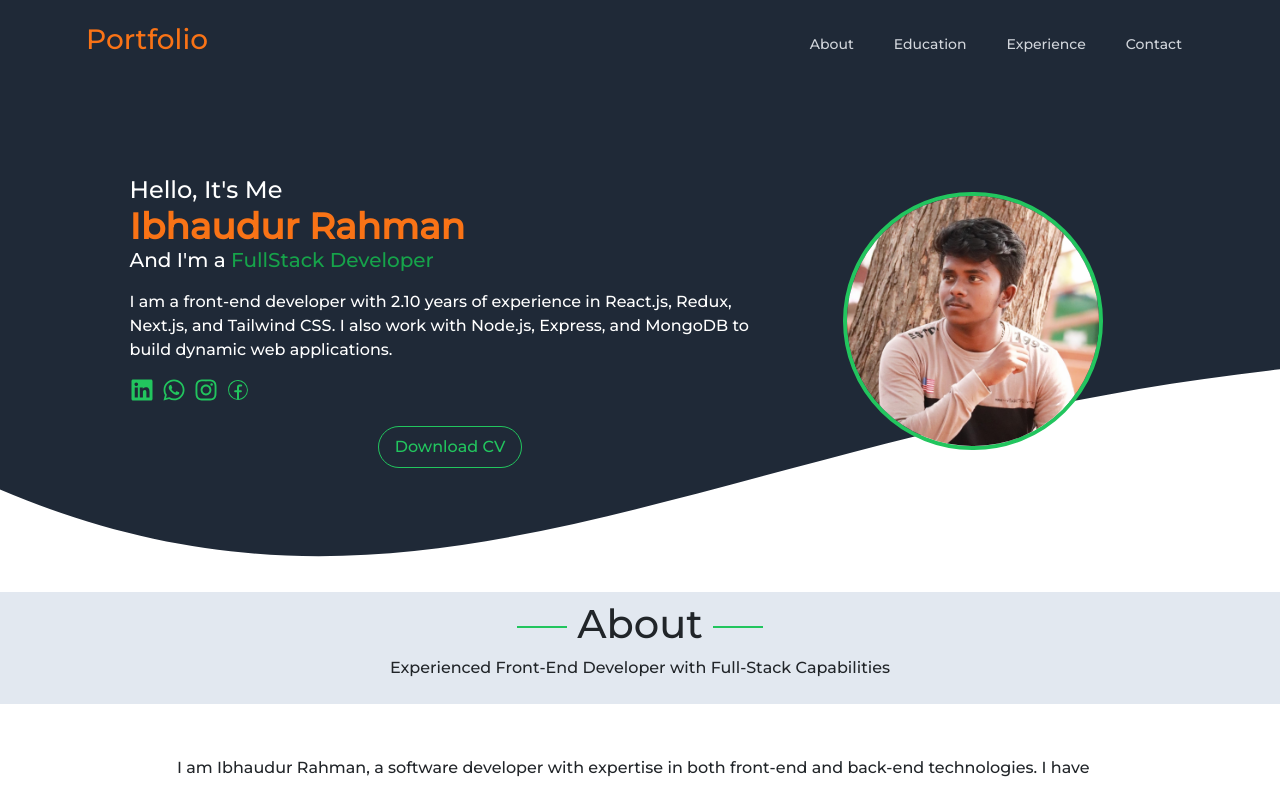
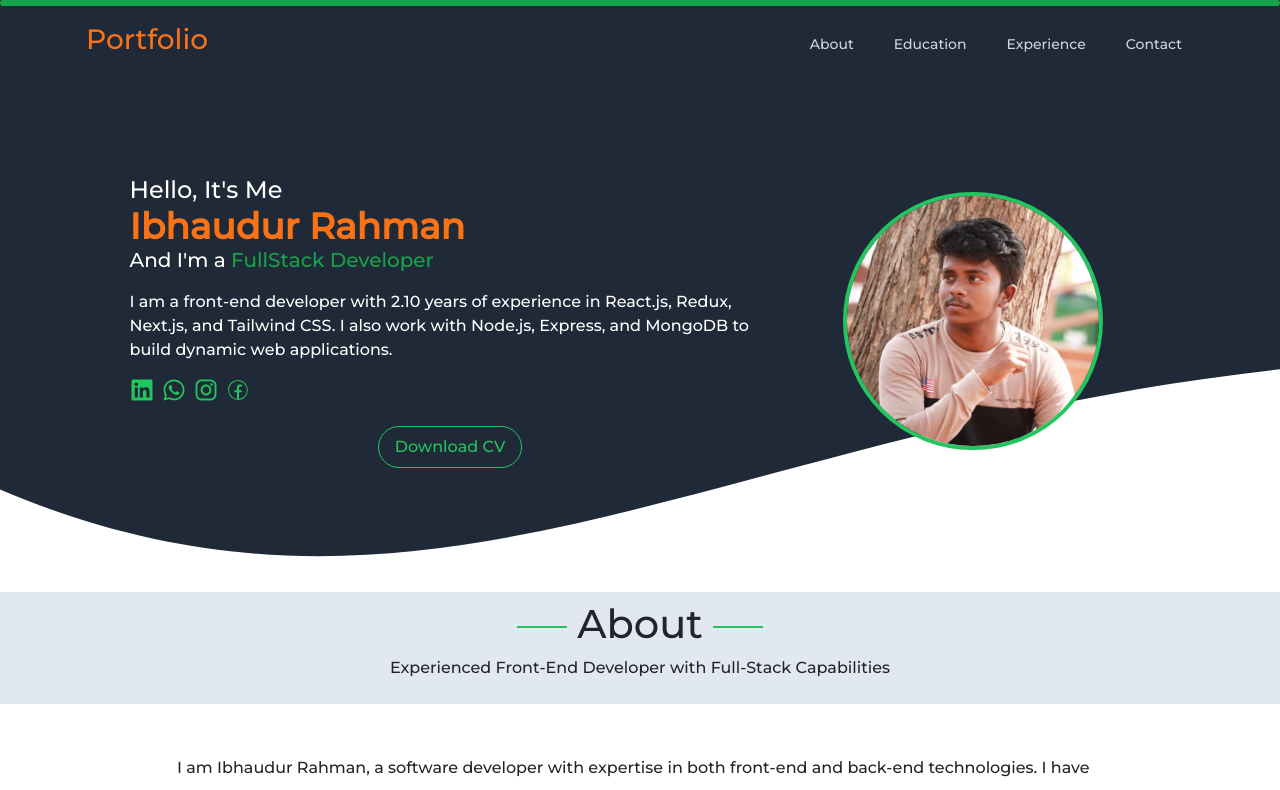
Before and after one commit to ibhaudur/my-portfolio-nextjs, a Next.js app: page / in a window 1280 px wide. Shown: the top 790 px of the page. Built offline with nearby package versions, Linux system fonts and the light colour scheme; no server answers.

Commit message:
scroll animation

```diff
--- a/app/globals.css
+++ b/app/globals.css
@@ -124,7 +124,17 @@ a {
 .wave {
   fill: #1f2937; /* Wave color */
 }
-
+.progress-bar {
+  position: fixed;
+  top: 0;
+  left: 0;
+  right: 0;
+  height: 6px;
+  border-radius: 20px;
+  background: #16a34a !important;
+  transform-origin: 0%;
+  z-index: 9999;
+}
 .content {
   position: relative;
   z-index: 10;
--- a/components/NavHeader.tsx
+++ b/components/NavHeader.tsx
@@ -4,6 +4,7 @@ import { usePathname } from "next/navigation";
 import React, { useState, useEffect } from "react";
 import { Container } from "react-bootstrap";
 import { RxHamburgerMenu } from "react-icons/rx";
+import { motion, useScroll, useSpring } from "framer-motion";
 
 const Menu = [
   { name: "About", path: "about" },
@@ -17,6 +18,12 @@ const NavHeader = () => {
   const [active, setActive] = useState("");
   const pathName = usePathname();
   let pathValidate = pathName?.split("/")?.includes("admin");
+  const { scrollYProgress } = useScroll();
+  const scaleX = useSpring(scrollYProgress, {
+    stiffness: 100,
+    damping: 30,
+    restDelta: 0.001,
+  });
   useEffect(() => {
     const changeBackground = () => {
       if (window.scrollY >= 30) {
@@ -33,11 +40,13 @@ const NavHeader = () => {
     };
   }, []);
   return (
+    <>
       <header
         className={`Header fixed top-0 left-0 right-0 z-10 ${
           navbar ? "bg-gray-700" : "bg-gray-800"
         }`}
       >
+        {" "}
         <nav>
           <Container className="mx-auto max-w-7xl px-2 sm:px-6 sm:py-3 lg:px-8 ">
             <div className="relative flex h-16 items-center justify-between px-2 sm:px-0">
@@ -64,7 +73,9 @@ const NavHeader = () => {
                         return (
                           <Link
                             href={
-                            item.name === "Admin" ? item.path : `#${item.path}`
+                              item.name === "Admin"
+                                ? item.path
+                                : `#${item.path}`
                             }
                             key={index}
                             onClick={() => setActive(item.path)}
@@ -85,6 +96,8 @@ const NavHeader = () => {
           </Container>
         </nav>
       </header>
+      <motion.div className="progress-bar" style={{ scaleX }} />
+    </>
   );
 };
 
--- a/package.json
+++ b/package.json
@@ -16,6 +16,7 @@
     "axios": "^1.7.2",
     "bcryptjs": "^2.4.3",
     "bootstrap": "^5.3.3",
+    "framer-motion": "^11.11.11",
     "jsonwebtoken": "^9.0.2",
     "moment": "^2.30.1",
     "mongodb": "^6.7.0",
```
Also changed, not shown: 1 other file (tests, documents, lock files or other folders). Lines whose indentation alone changed are shown as unchanged.
